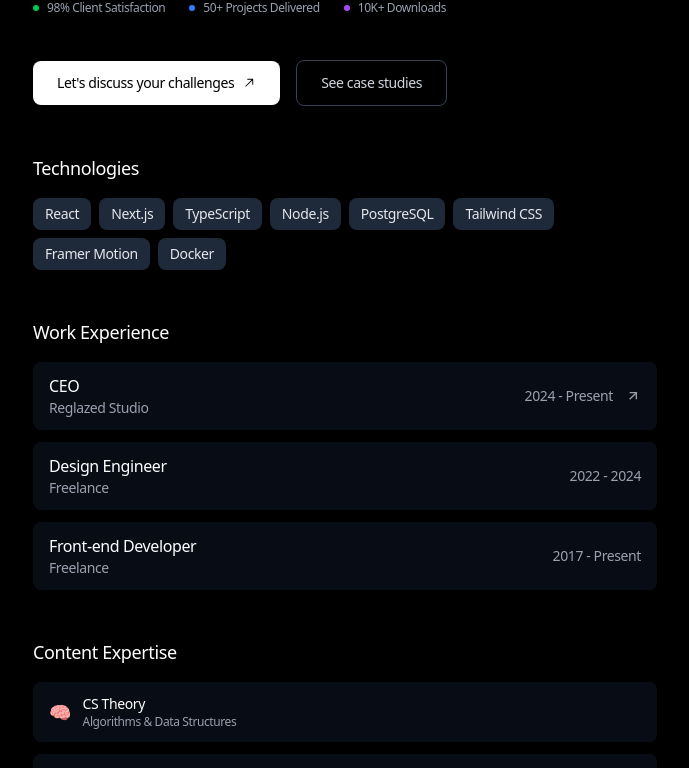
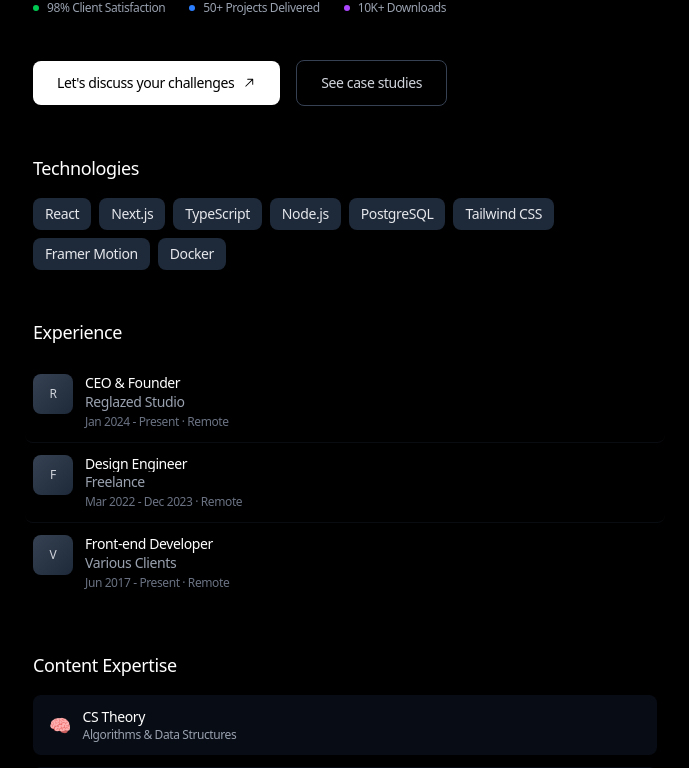
Before and after one commit to KOUSTAV2409/myportfolio, a Next.js app: page / in a window 1280 px wide. Shown: the part 575-1343 px from the top of the page, without its empty margins (295-984 px from the left). Built offline with nearby package versions, Linux system fonts and the light colour scheme.

Commit message:
feat: enhance work experience section with additional details and improved layout

```diff
--- a/app/data.ts
+++ b/app/data.ts
@@ -25,6 +25,11 @@ type WorkExperience = {
   end: string
   link: string
   id: string
+  location?: string
+  description?: string
+  achievements?: string[]
+  companyLogo?: string
+  employmentType?: string
 }
 
 type BlogPost = {
@@ -111,27 +116,54 @@ export const PROJECTS: Project[] = [
 export const WORK_EXPERIENCE: WorkExperience[] = [
   {
     company: 'Reglazed Studio',
-    title: 'CEO',
-    start: '2024',
+    title: 'CEO & Founder',
+    start: 'Jan 2024',
     end: 'Present',
+    location: 'Remote',
+    employmentType: 'Full-time',
     link: 'https://reglazedstudio.com',
     id: 'work1',
+    description: 'Leading a design and development studio focused on creating exceptional digital experiences for startups and established businesses.',
+    achievements: [
+      'Built and scaled a team of 5+ designers and developers',
+      'Delivered 20+ successful projects with 98% client satisfaction',
+      'Established strategic partnerships with 3 major tech companies',
+      'Generated $200K+ in revenue within first year'
+    ]
   },
   {
     company: 'Freelance',
     title: 'Design Engineer',
-    start: '2022',
-    end: '2024',
+    start: 'Mar 2022',
+    end: 'Dec 2023',
+    location: 'Remote',
+    employmentType: 'Contract',
     link: '',
     id: 'work2',
+    description: 'Specialized in bridging design and development, creating seamless user experiences with modern web technologies.',
+    achievements: [
+      'Completed 30+ projects across various industries',
+      'Developed Motion Primitives library with 10K+ downloads',
+      'Reduced client development costs by 40% through reusable components',
+      'Maintained 95% client retention rate'
+    ]
   },
   {
-    company: 'Freelance',
+    company: 'Various Clients',
     title: 'Front-end Developer',
-    start: '2017',
+    start: 'Jun 2017',
     end: 'Present',
+    location: 'Remote',
+    employmentType: 'Contract',
     link: '',
     id: 'work3',
+    description: 'Delivering high-quality front-end solutions with focus on performance, accessibility, and user experience.',
+    achievements: [
+      'Built 50+ responsive web applications',
+      'Improved site performance by 60% on average',
+      'Implemented accessibility standards achieving WCAG 2.1 AA compliance',
+      'Mentored 10+ junior developers'
+    ]
   },
 ]
 
--- a/app/page.tsx
+++ b/app/page.tsx
@@ -248,9 +248,9 @@ export default function HomePage() {
         variants={VARIANTS_SECTION}
         transition={TRANSITION_SECTION}
       >
-        <h3 className="text-black dark:text-white text-lg font-medium mb-4">Work Experience</h3>
-        <div className="space-y-3">
-          {WORK_EXPERIENCE.map((work) => {
+        <h3 className="text-black dark:text-white text-lg font-medium mb-4">Experience</h3>
+        <div className="space-y-0">
+          {WORK_EXPERIENCE.map((work, index) => {
             const Component = work.link ? 'a' : 'div'
             const linkProps = work.link ? {
               href: work.link,
@@ -261,23 +261,40 @@ export default function HomePage() {
             return (
               <Component
                 key={work.id}
-                className={`group flex items-center justify-between py-3 px-4 rounded-lg bg-gray-100/50 dark:bg-gray-900/50 ${work.link ? 'hover:bg-gray-200/50 dark:hover:bg-gray-800/50 cursor-pointer' : ''} transition-colors duration-200`}
+                className={`group flex gap-3 py-3 ${index !== WORK_EXPERIENCE.length - 1 ? 'border-b border-gray-100 dark:border-gray-800/30' : ''} ${work.link ? 'hover:bg-gray-50/80 dark:hover:bg-gray-900/20 cursor-pointer' : ''} transition-all duration-200 -mx-2 px-2 rounded-lg`}
                 {...linkProps}
               >
-                <div className="flex-1">
-                  <h4 className={`text-black dark:text-white ${work.link ? 'group-hover:text-gray-600 dark:group-hover:text-gray-200' : ''} transition-colors duration-200`}>
+                {/* Company Logo */}
+                <div className="flex-shrink-0">
+                  <div className="w-10 h-10 bg-gradient-to-br from-gray-100 to-gray-200 dark:from-gray-700 dark:to-gray-800 rounded-lg flex items-center justify-center shadow-sm">
+                    <span className="text-gray-700 dark:text-gray-300 font-medium text-xs">
+                      {work.company.charAt(0)}
+                    </span>
+                  </div>
+                </div>
+
+                {/* Content */}
+                <div className="flex-1 min-w-0">
+                  <div className="flex items-center justify-between">
+                    <div className="flex-1 min-w-0">
+                      <h4 className={`font-medium text-black dark:text-white text-sm leading-tight truncate ${work.link ? 'group-hover:text-blue-600 dark:group-hover:text-blue-400' : ''} transition-colors duration-200`}>
                         {work.title}
                       </h4>
-                  <p className="text-gray-500 dark:text-gray-400 text-sm">{work.company}</p>
+                      <p className="text-gray-600 dark:text-gray-400 text-sm truncate">{work.company}</p>
+                      <p className="text-gray-500 dark:text-gray-500 text-xs mt-0.5">
+                        {work.start} - {work.end}
+                        {work.location && ` · ${work.location}`}
+                      </p>
                     </div>
-                <div className="flex items-center gap-3">
-                  <span className="text-gray-500 dark:text-gray-400 text-sm">{work.start} - {work.end}</span>
                     {work.link && (
-                    <svg width="16" height="16" viewBox="0 0 24 24" fill="none" stroke="currentColor" strokeWidth="2" className="text-gray-500 dark:text-gray-400 group-hover:text-gray-600 dark:group-hover:text-gray-300">
+                      <div className="opacity-0 group-hover:opacity-100 transition-opacity duration-200 ml-2">
+                        <svg width="14" height="14" viewBox="0 0 24 24" fill="none" stroke="currentColor" strokeWidth="2" className="text-gray-400 group-hover:text-blue-500">
                           <path d="M7 17L17 7"/>
                           <path d="M7 7h10v10"/>
                         </svg>
+                      </div>
                     )}
+                  </div>
                 </div>
               </Component>
             )
```
Lines whose indentation alone changed are shown as unchanged.
